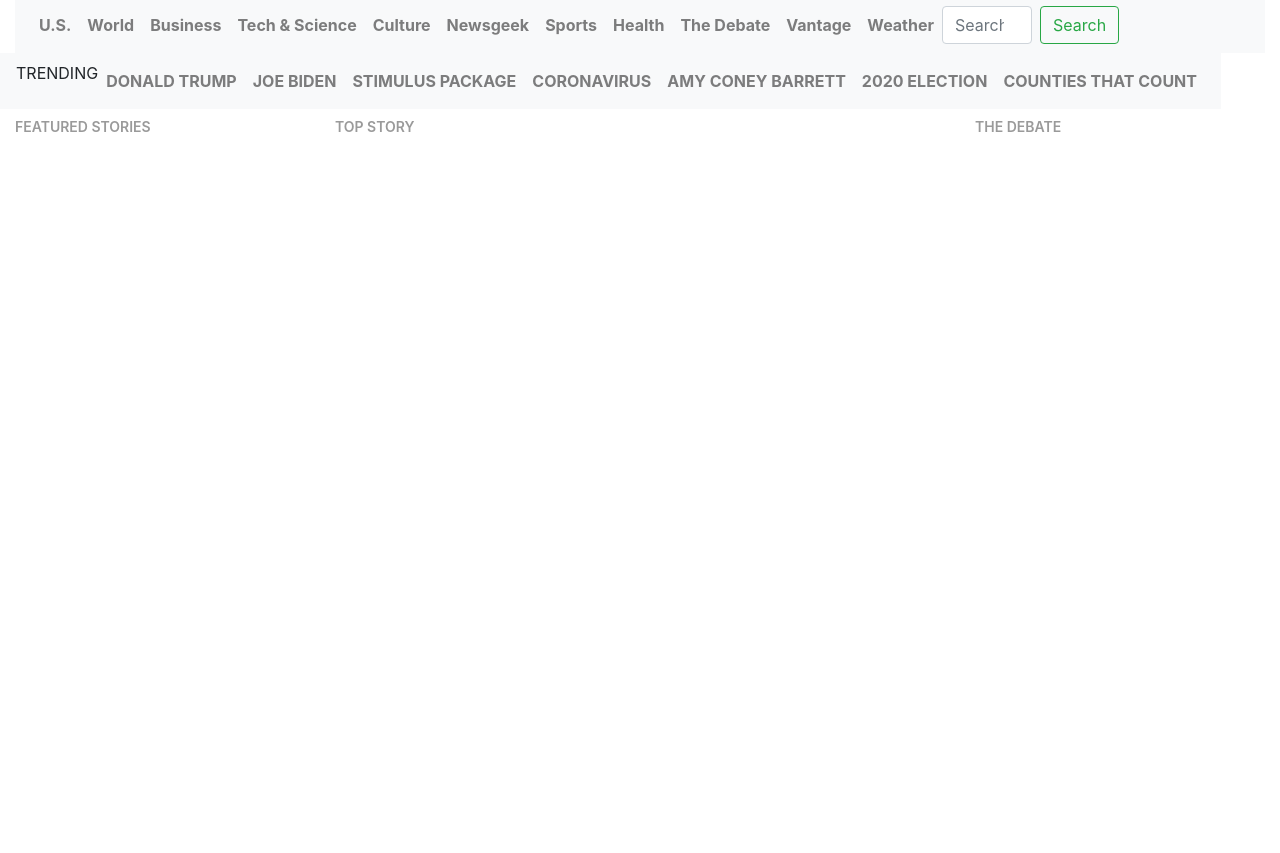
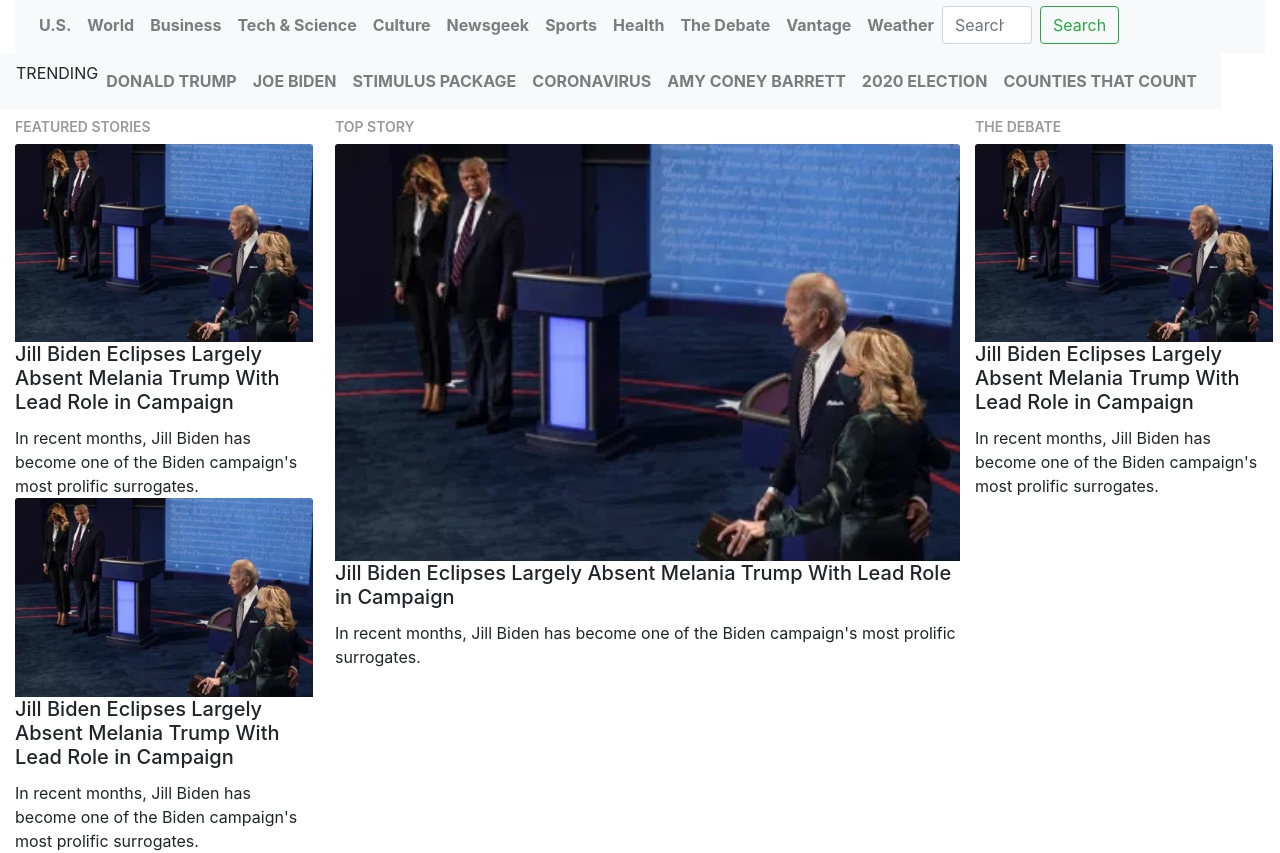
Before and after one commit to bboylen/newsweek_clone, a plain HTML site: page index.html in a window 1280 px wide. Shown: the part 73-926 px from the top of the page. Before the commit the page ends 800 px from the top, so only its background shows below. Drawn offline with nearby package versions, Linux system fonts and the light colour scheme.

Commit message:
structured columns

```diff
--- a/index.html
+++ b/index.html
@@ -135,12 +135,40 @@
           <div class="row">
             <div class="col-lg-3 col-md-5">
               <h4>FEATURED STORIES</h4>
+              <div id="card-1" class="card" style="width: 297.5px;">
+                <img class="card-img-top" src="images/melania.webp" alt="Card image cap">
+                <div class="card-body">
+                  <h5 class="card-title">Jill Biden Eclipses Largely Absent Melania Trump With Lead Role in Campaign</h5>
+                  <p class="card-text">In recent months, Jill Biden has become one of the Biden campaign's most prolific surrogates.</p>
+                </div>
+              </div>
+              <div id="card-2" class="card" style="width: 297.5px;">
+                <img class="card-img-top" src="images/melania.webp" alt="Card image cap">
+                <div class="card-body">
+                  <h5 class="card-title">Jill Biden Eclipses Largely Absent Melania Trump With Lead Role in Campaign</h5>
+                  <p class="card-text">In recent months, Jill Biden has become one of the Biden campaign's most prolific surrogates.</p>
+                </div>
+              </div>
             </div>
-            <div class="col-lg-6 col-md-7">
+            <div id="top-stories" class="col-lg-6 col-md-7">
               <h4>TOP STORY</h4>
+              <div id="card-1" class="card" style="width: 625px;">
+                <img class="card-img-top" src="images/melania.webp" alt="Card image cap">
+                <div class="card-body">
+                  <h5 class="card-title">Jill Biden Eclipses Largely Absent Melania Trump With Lead Role in Campaign</h5>
+                  <p class="card-text">In recent months, Jill Biden has become one of the Biden campaign's most prolific surrogates.</p>
+                </div>
+              </div>
             </div>
             <div class="col-lg-3 col-md-12">
               <h4>THE DEBATE</h4>
+              <div id="card-1" class="card" style="width: 297.5px;">
+                <img class="card-img-top" src="images/melania.webp" alt="Card image cap">
+                <div class="card-body">
+                  <h5 class="card-title">Jill Biden Eclipses Largely Absent Melania Trump With Lead Role in Campaign</h5>
+                  <p class="card-text">In recent months, Jill Biden has become one of the Biden campaign's most prolific surrogates.</p>
+                </div>
+              </div>
             </div>
           </div>
         </section>
--- a/style.css
+++ b/style.css
@@ -36,3 +36,15 @@ h4 {
 #top-section h4 {
   margin-top: 20px;
 }
+
+.card {
+  border: none;
+}
+
+.card-body {
+  padding: 0;
+}
+
+#top-stories {
+  padding: 0 15px;
+}
```
Also changed, not shown: images/melania.webp (added).
